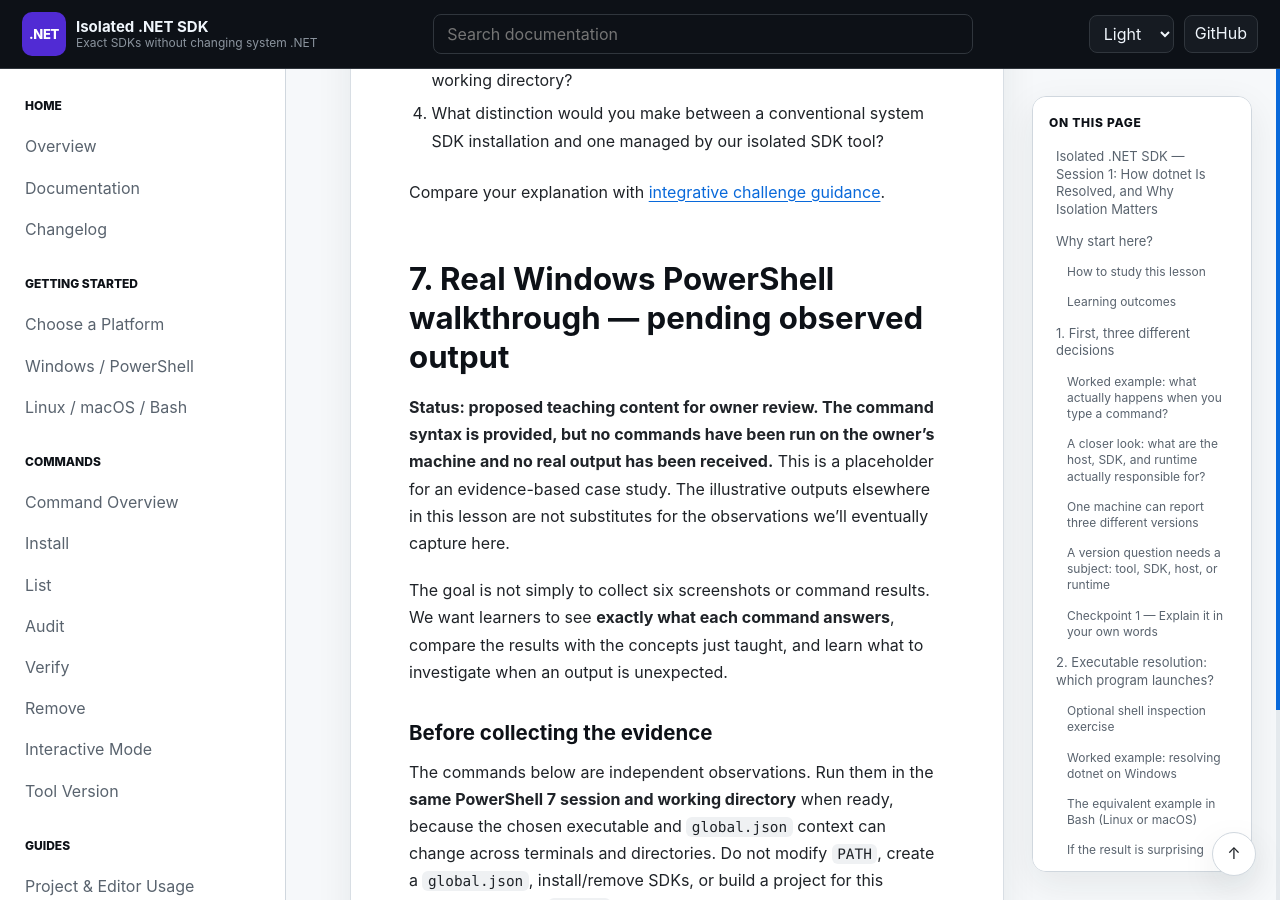
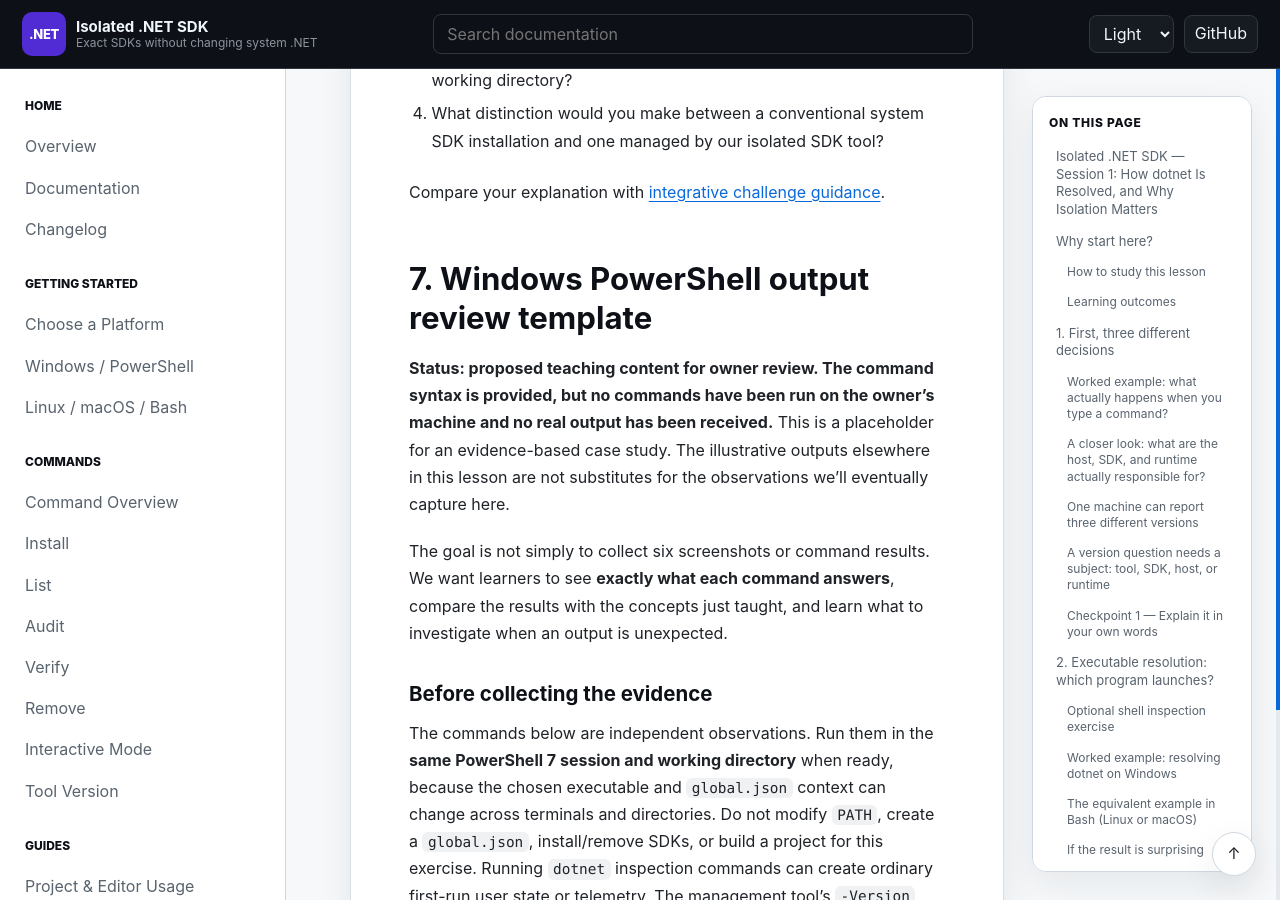
Before and after one commit to infoconex/isolated-dotnet-sdk, a Jekyll site: the page built from docs/training/isolated-dotnet-sdk-session-1-self-paced.md, in a window 1280 px wide and 900 px high, scrolled down 31916 px. Built offline with Jekyll 4.4.1, drawn with Linux system fonts in a browser that asks for light colours; our own code applies the rules of GitHub Pages for plain Markdown files.

Commit message:
docs(training): use stable heading anchor for Windows output review

```diff
--- a/docs/training/isolated-dotnet-sdk-session-1-self-paced.md
+++ b/docs/training/isolated-dotnet-sdk-session-1-self-paced.md
@@ -706,7 +706,7 @@ Without changing anything on their computer, explain:
 
 Compare your explanation with [integrative challenge guidance](#integrative-challenge-guidance).
 
-## 7. Real Windows PowerShell walkthrough — pending observed output
+## 7. Windows PowerShell output review template
 
 **Status: proposed teaching content for owner review. The command syntax is provided, but no commands have been run on the owner's machine and no real output has been received.** This is a placeholder for an evidence-based case study. The illustrative outputs elsewhere in this lesson are not substitutes for the observations we'll eventually capture here.
 
```
